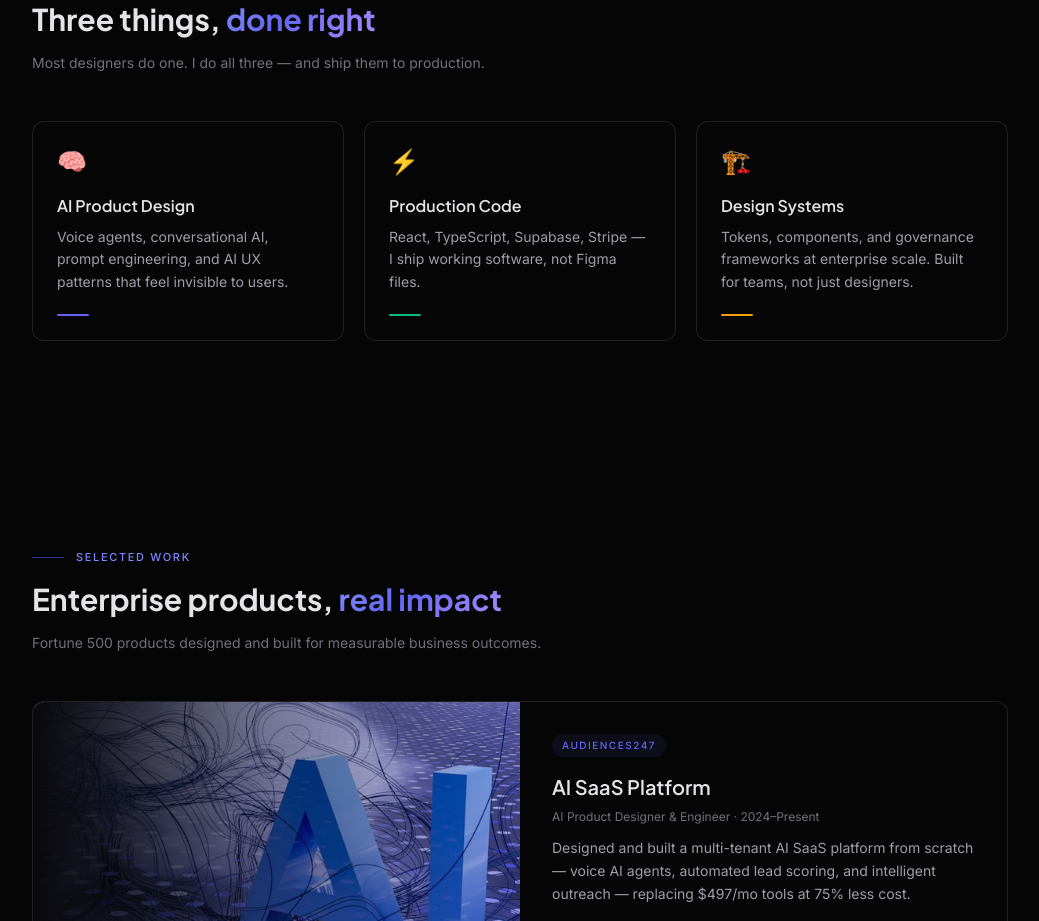
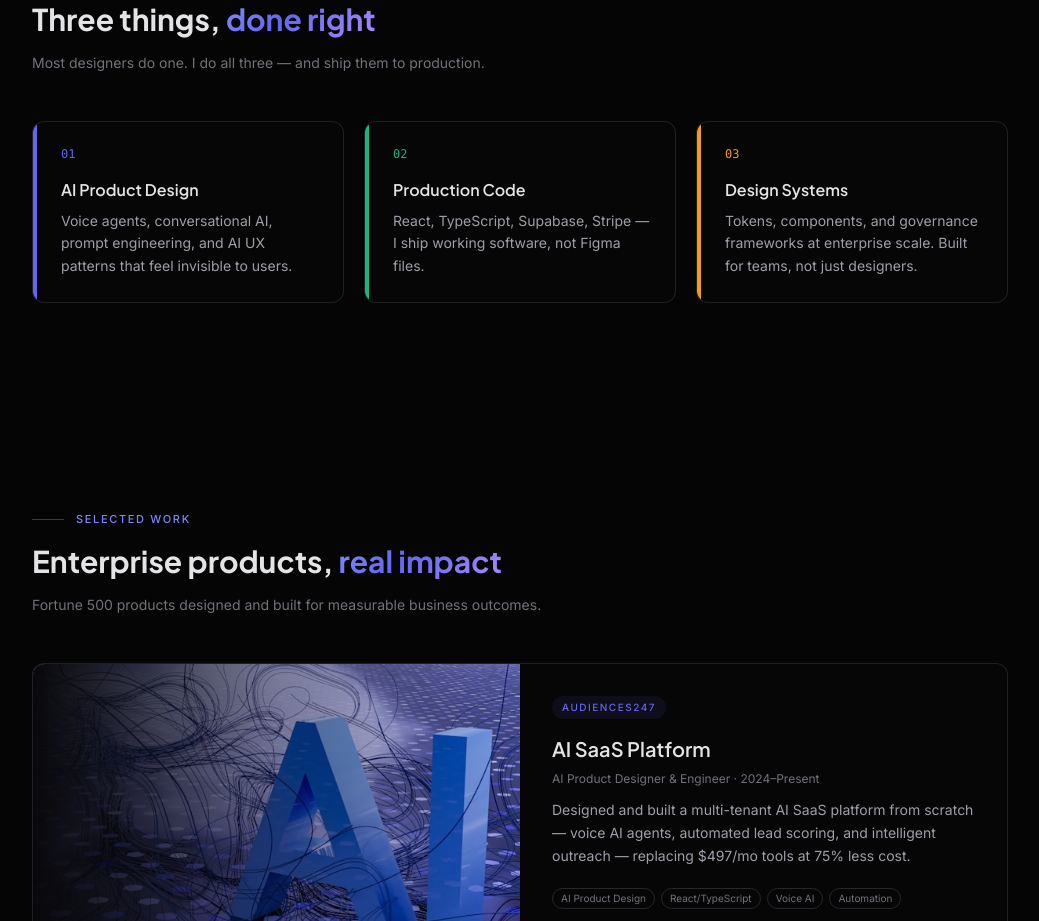
Before and after one commit to rhorto/roderick-portfolio, a React (Vite) app: page / in a window 1280 px wide. Shown: the part 960-1881 px from the top of the page, without its empty margins (120-1159 px from the left). Built offline with nearby package versions, Linux system fonts and the light colour scheme.

Commit message:
fix: Replace emoji icons with numbered accent borders on What I Do cards
Drop generic AI-looking emoji icons. Use colored left accent bars +
monospace numbering (01, 02, 03) for a cleaner, more intentional design.

Co-Authored-By: Claude Opus 4.6 (1M context) <noreply@anthropic.com>

```diff
--- a/src/pages/Home.tsx
+++ b/src/pages/Home.tsx
@@ -141,16 +141,20 @@ export default function Home() {
           </ScrollReveal>
           <div className="grid grid-cols-1 sm:grid-cols-3 gap-5">
             {[
-              { icon: '🧠', title: 'AI Product Design', desc: 'Voice agents, conversational AI, prompt engineering, and AI UX patterns that feel invisible to users.', accent: '#6366f1' },
-              { icon: '⚡', title: 'Production Code', desc: 'React, TypeScript, Supabase, Stripe — I ship working software, not Figma files.', accent: '#10b981' },
-              { icon: '🏗️', title: 'Design Systems', desc: 'Tokens, components, and governance frameworks at enterprise scale. Built for teams, not just designers.', accent: '#f59e0b' },
+              { num: '01', title: 'AI Product Design', desc: 'Voice agents, conversational AI, prompt engineering, and AI UX patterns that feel invisible to users.', accent: '#6366f1' },
+              { num: '02', title: 'Production Code', desc: 'React, TypeScript, Supabase, Stripe — I ship working software, not Figma files.', accent: '#10b981' },
+              { num: '03', title: 'Design Systems', desc: 'Tokens, components, and governance frameworks at enterprise scale. Built for teams, not just designers.', accent: '#f59e0b' },
             ].map((card, i) => (
               <ScrollReveal key={card.title} delay={i * 0.08}>
-                <GlowCard className="rounded-xl border border-zinc-800/80 bg-zinc-950/50 p-6 h-full hover:border-zinc-700/80 transition-all duration-300">
-                  <div className="text-2xl mb-4">{card.icon}</div>
-                  <h3 className="text-base font-semibold mb-2 font-heading">{card.title}</h3>
-                  <p className="text-sm text-zinc-400 leading-relaxed">{card.desc}</p>
-                  <div className="h-0.5 w-8 rounded-full mt-5" style={{ background: card.accent }} />
+                <GlowCard className="rounded-xl border border-zinc-800/80 bg-zinc-950/50 h-full hover:border-zinc-700/80 transition-all duration-300 overflow-hidden">
+                  <div className="flex h-full">
+                    <div className="w-1 shrink-0 rounded-l-xl" style={{ background: card.accent }} />
+                    <div className="p-6">
+                      <span className="text-xs font-mono font-medium mb-4 block" style={{ color: card.accent }}>{card.num}</span>
+                      <h3 className="text-base font-semibold mb-2 font-heading">{card.title}</h3>
+                      <p className="text-sm text-zinc-400 leading-relaxed">{card.desc}</p>
+                    </div>
+                  </div>
                 </GlowCard>
               </ScrollReveal>
             ))}
```
